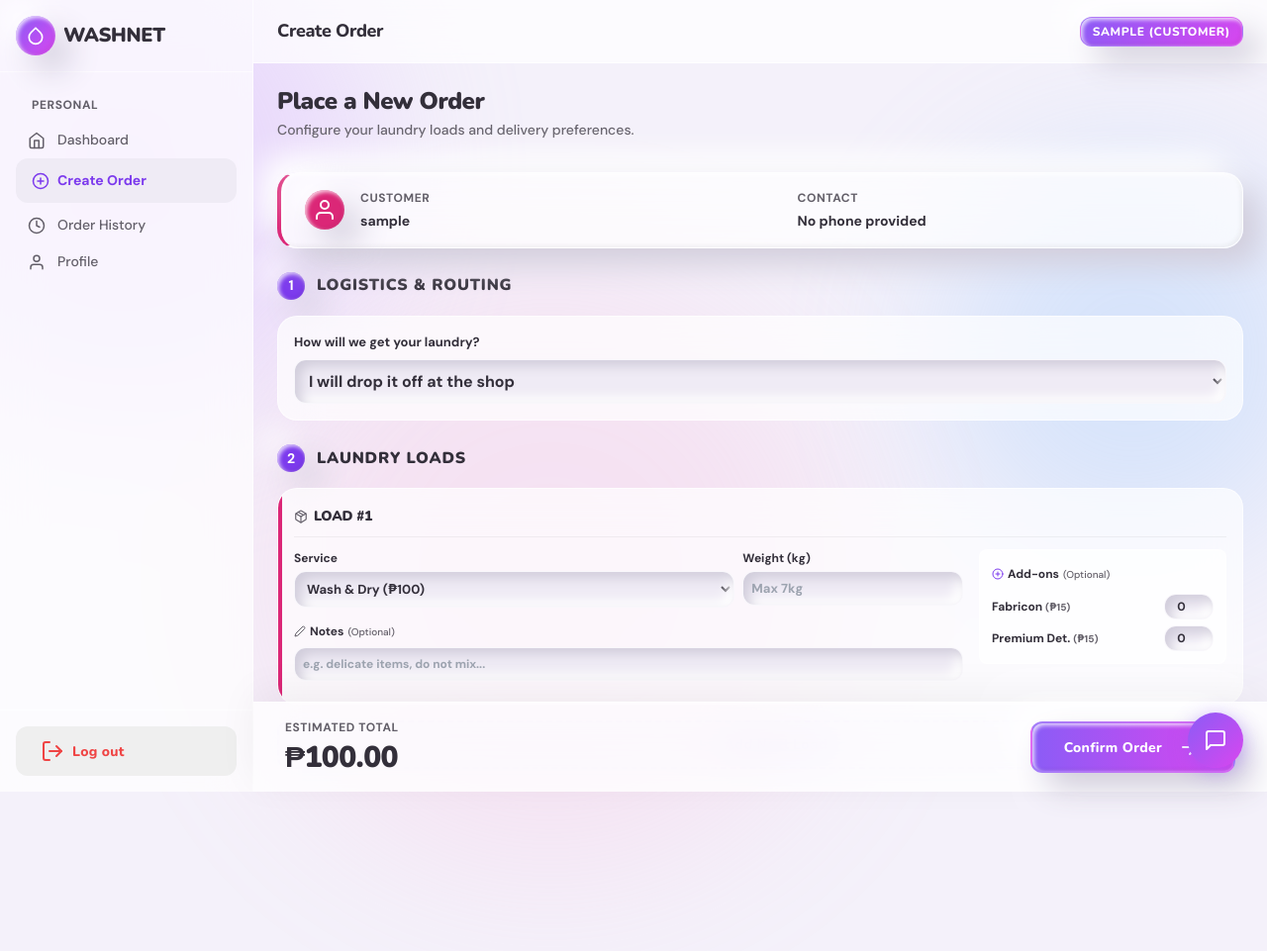
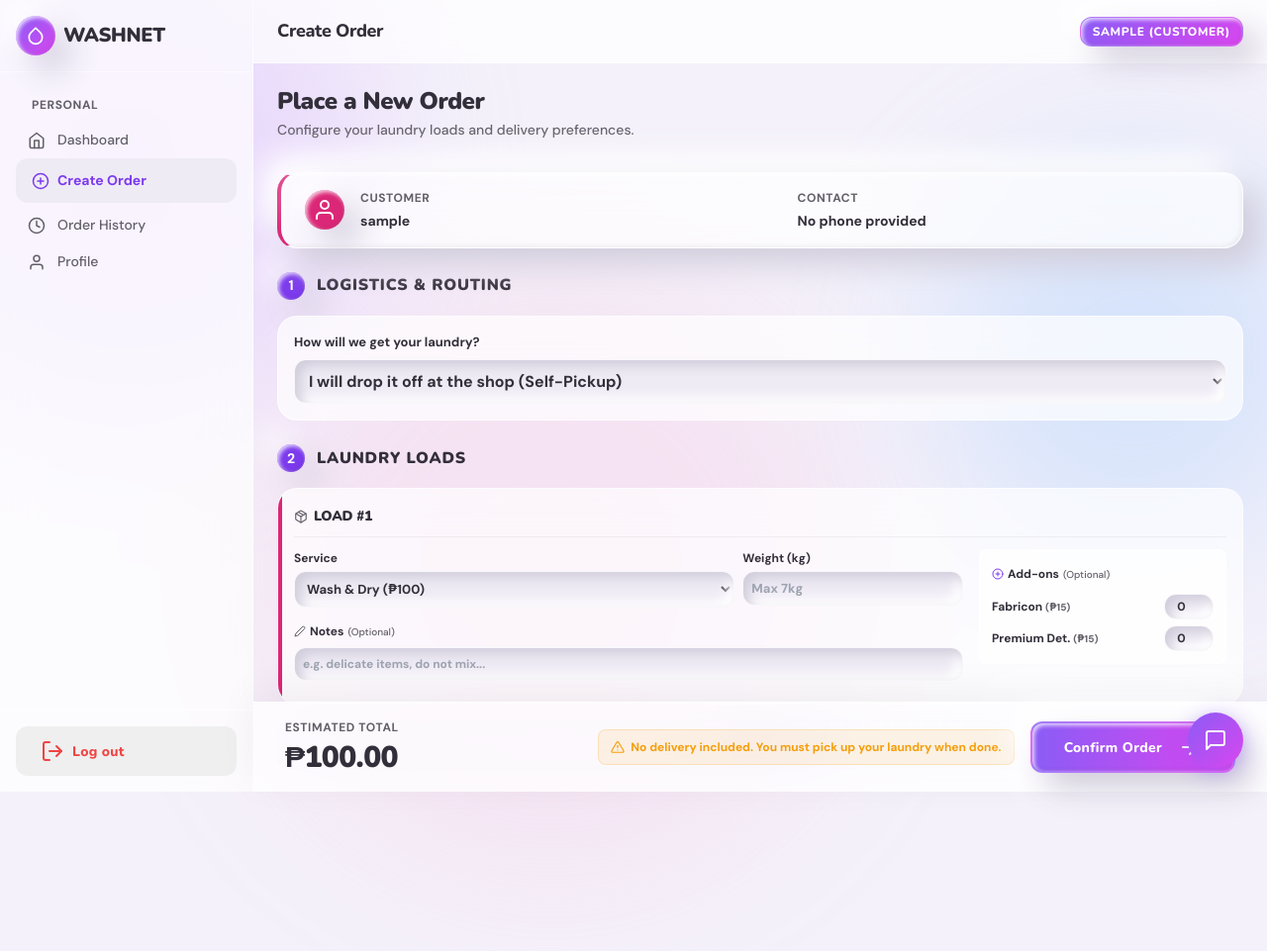
Before and after one commit to remaruru/Django_Washnet, a Django app: page /customer-create-order/ in a window 1280 px wide; the page is wider, and only the part inside the window is pictured. Shown: that part at 99% size. Run offline with Django 5.2, Linux system fonts and the light colour scheme; the visitor is signed in with stand-in values (Sample User, id 1); data comes from the database, SQL or seed files in the repository; data that the repository does not hold is empty.

Commit message:
UI: Add clear drop-off warning to customer order form

```diff
--- a/templates/core/customer/order_form.html
+++ b/templates/core/customer/order_form.html
@@ -61,7 +61,7 @@
                 <div>
                     <label class="form-label" style="font-weight: 800; font-size: 13px;">How will we get your laundry?</label>
                     <select id="deliveryMethod" name="delivery_method" class="clay-input" style="font-weight: 700; padding: 10px;" onchange="togglePickupTime()">
-                        <option value="DROP_OFF">I will drop it off at the shop</option>
+                        <option value="DROP_OFF">I will drop it off at the shop (Self-Pickup)</option>
                         <option value="PICKUP">Request Rider Pickup (We'll come to your address)</option>
                     </select>
                 </div>
@@ -93,9 +93,14 @@
                 <p style="font-size: var(--text-xs); font-weight: 800; color: var(--text-muted); text-transform: uppercase; letter-spacing: 0.05em; margin: 0 0 4px 0;">Estimated Total</p>
                 <h3 id="grandTotal" style="font-size: var(--text-3xl); font-weight: 900; color: var(--text-main); margin: 0; font-family: 'Nunito', sans-serif;">₱0.00</h3>
             </div>
-            <button type="submit" id="submitBtn" class="clay-btn clay-btn-primary" style="padding: var(--space-3) var(--space-8);">
-                Confirm Order <i data-feather="arrow-right" style="margin-left: 8px;"></i>
-            </button>
+            <div style="display: flex; align-items: center; gap: var(--space-4);">
+                <span id="dropoffWarning" style="font-size: 12px; font-weight: 800; color: var(--warning); display: flex; align-items: center; gap: 6px; background: rgba(245, 158, 11, 0.1); padding: 8px 12px; border-radius: 8px; border: 1px solid rgba(245, 158, 11, 0.2);">
+                    <i data-feather="alert-triangle" style="width: 14px; height: 14px;"></i> No delivery included. You must pick up your laundry when done.
+                </span>
+                <button type="submit" id="submitBtn" class="clay-btn clay-btn-primary" style="padding: var(--space-3) var(--space-8);">
+                    Confirm Order <i data-feather="arrow-right" style="margin-left: 8px;"></i>
+                </button>
+            </div>
         </div>
 
     </form>
@@ -245,11 +250,15 @@
         const method = document.getElementById('deliveryMethod').value;
         const container = document.getElementById('pickupTimeContainer');
         const input = document.getElementById('pickupDatetime');
+        const warning = document.getElementById('dropoffWarning');
+
         if (method === 'PICKUP') {
             container.style.display = 'block';
+            if (warning) warning.style.display = 'none';
         } else {
             container.style.display = 'none';
             input.value = '';
+            if (warning) warning.style.display = 'flex';
         }
     }
 
```
